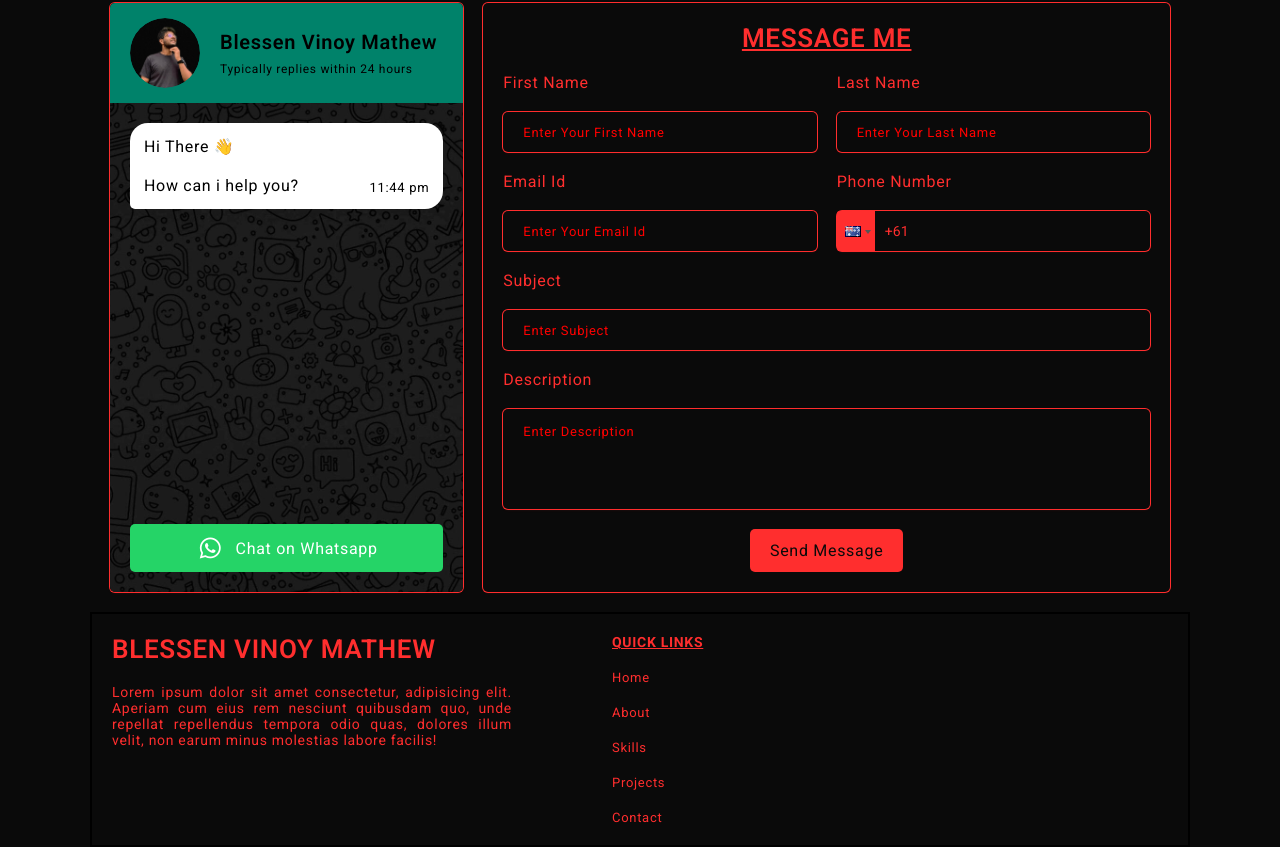
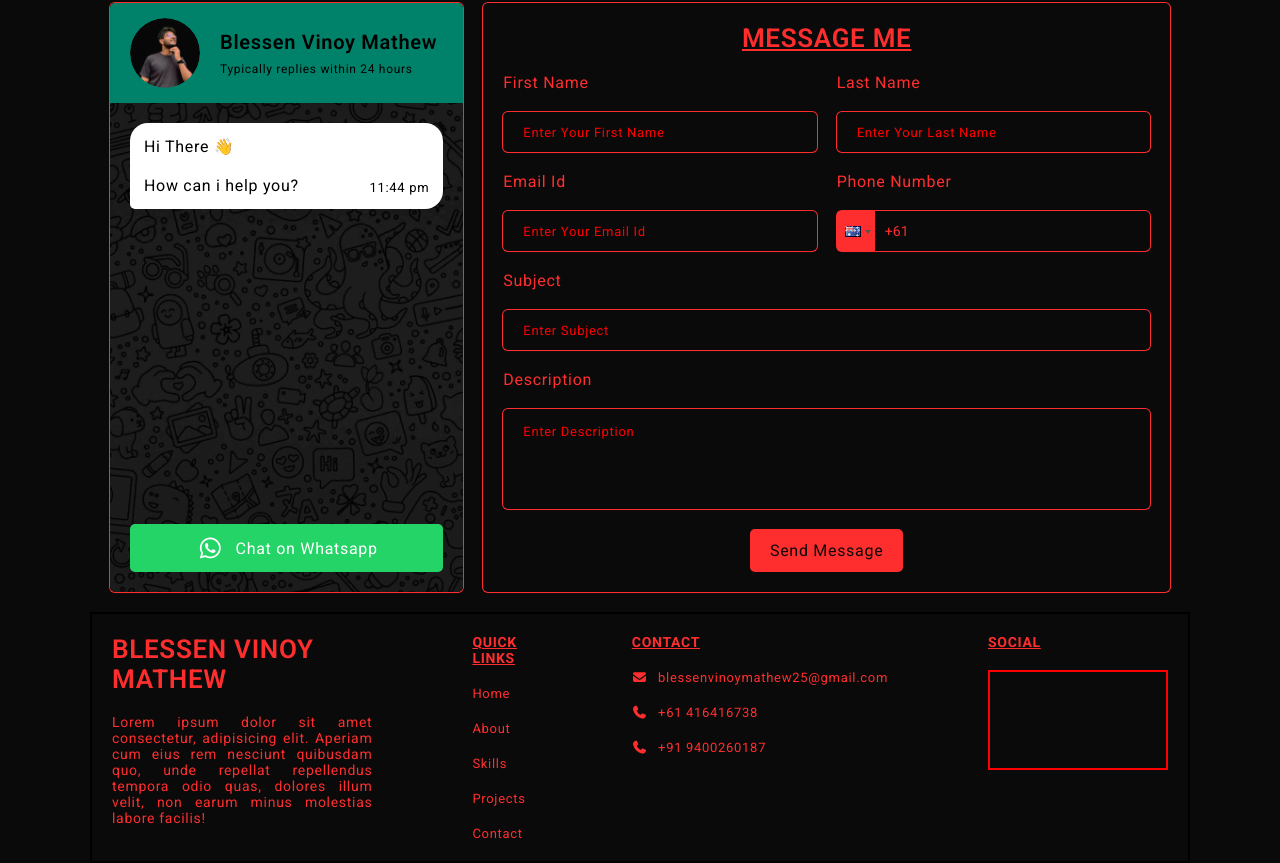
Before and after one commit to Blessen25/Portfolio_BVM, a React (Vite) app in the folder frontend/portfolio/: page / in a window 1280 px wide. Shown: the part 3914-4777 px from the top of the page. Built offline with nearby package versions, Linux system fonts and the light colour scheme.

Commit message:
Commited changes

```diff
--- a/frontend/portfolio/src/components/footer_comp/footer.css
+++ b/frontend/portfolio/src/components/footer_comp/footer.css
@@ -7,6 +7,7 @@
 
     border: 2px solid black;
     flex-direction: row;
+    justify-content: space-between;
     gap: 100px;
 }
 
@@ -25,11 +26,19 @@
 
 .footerlinktext {
 
-    font-size: 13px !important;
-    text-decoration: none;
-    display: inline;
-    width: auto;
-    padding: 0;
+  font-size: 13px !important;
+  text-decoration: none;
+  display: inline-block;
+  width: max-content;
+  padding: 0;
+}
+
+.footercontact {
+
+    display: flex;
+    flex-direction: row;
+    gap: 10px;
+    align-items: center;
 }
 
 .footerdivlinks {
@@ -39,6 +48,13 @@
     gap: 20px;
 }
 
+.socialdiv {
+
+    width: 180px;
+    border: 2px solid red;
+    height: 100px;
+}
+
 @media screen and (max-width: 991px) {
 
     .footermaincontainer {
--- a/frontend/portfolio/src/components/footer_comp/footer.tsx
+++ b/frontend/portfolio/src/components/footer_comp/footer.tsx
@@ -22,6 +22,18 @@ const Footer_Comp: React.FC<HeaderProps> = ({darkMode, setDarkMode}) => {
                         <a href="#" className={`ptext footerlinktext ${darkMode ? 'darkmodetext' : 'lightmodetext'}`}>Projects</a>
                         <a href="#" className={`ptext footerlinktext ${darkMode ? 'darkmodetext' : 'lightmodetext'}`}>Contact</a>
                     </div>
+                    <div className="footerdivlinks">
+                        <p className={`ptext footertext ${darkMode ? 'darkmodetext' : 'lightmodetext'}`} style={{ textDecoration:'underline', fontWeight:'bold'}} >CONTACT</p>
+                        <a href="#" target="_blank" className={`ptext footerlinktext footercontact ${darkMode ? 'darkmodetext' : 'lightmodetext'}`}><i className="fa-solid fa-envelope"></i>blessenvinoymathew25@gmail.com</a>
+                        <a href="#" target="_blank" className={`ptext footerlinktext footercontact ${darkMode ? 'darkmodetext' : 'lightmodetext'}`}><i className="fa-solid fa-phone"></i>+61 416416738</a>
+                        <a href="#" target="_blank" className={`ptext footerlinktext footercontact ${darkMode ? 'darkmodetext' : 'lightmodetext'}`}><i className="fa-solid fa-phone"></i>+91 9400260187</a>
+                    </div>
+                    <div className="footerdivlinks">
+                        <p className={`ptext footertext ${darkMode ? 'darkmodetext' : 'lightmodetext'}`} style={{ textDecoration:'underline', fontWeight:'bold'}} >SOCIAL</p>
+                        <div className="socialdiv">
+
+                        </div>
+                    </div>
                 </div>
             </div>
         </>
```
